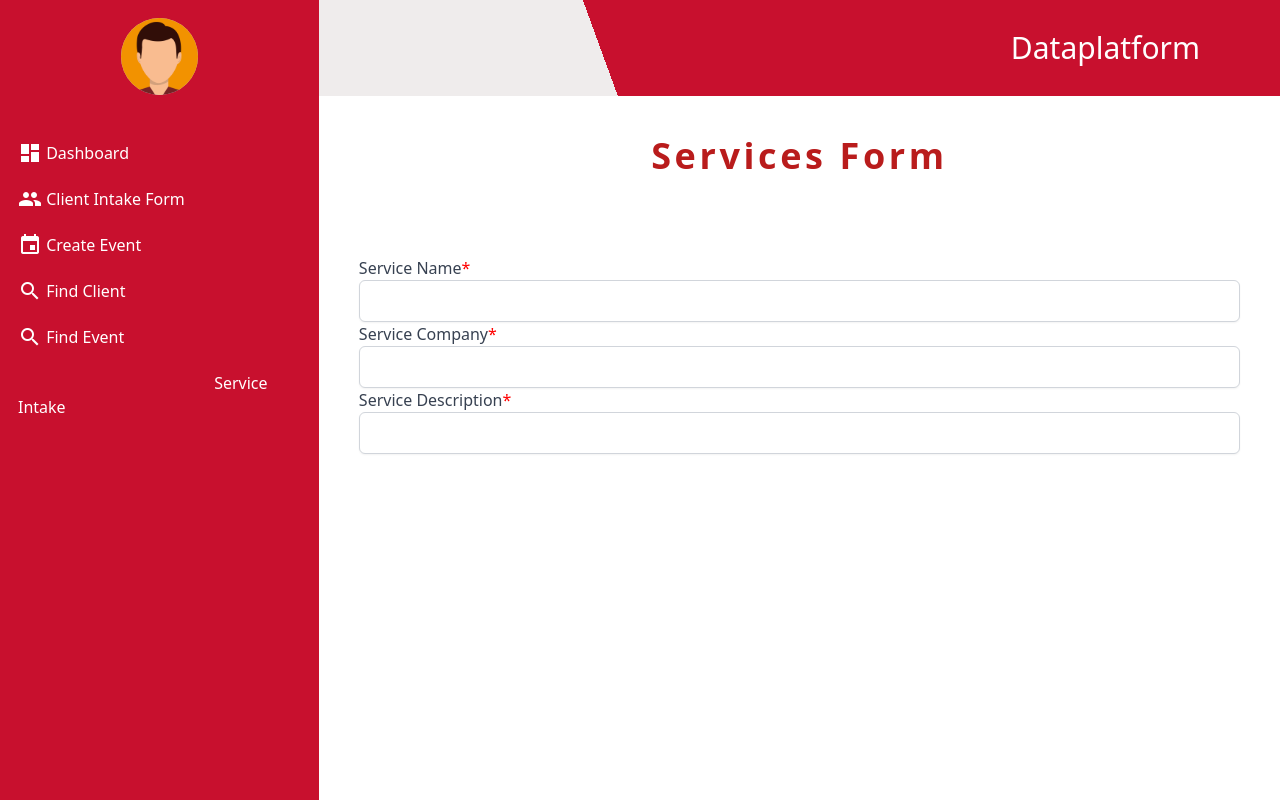
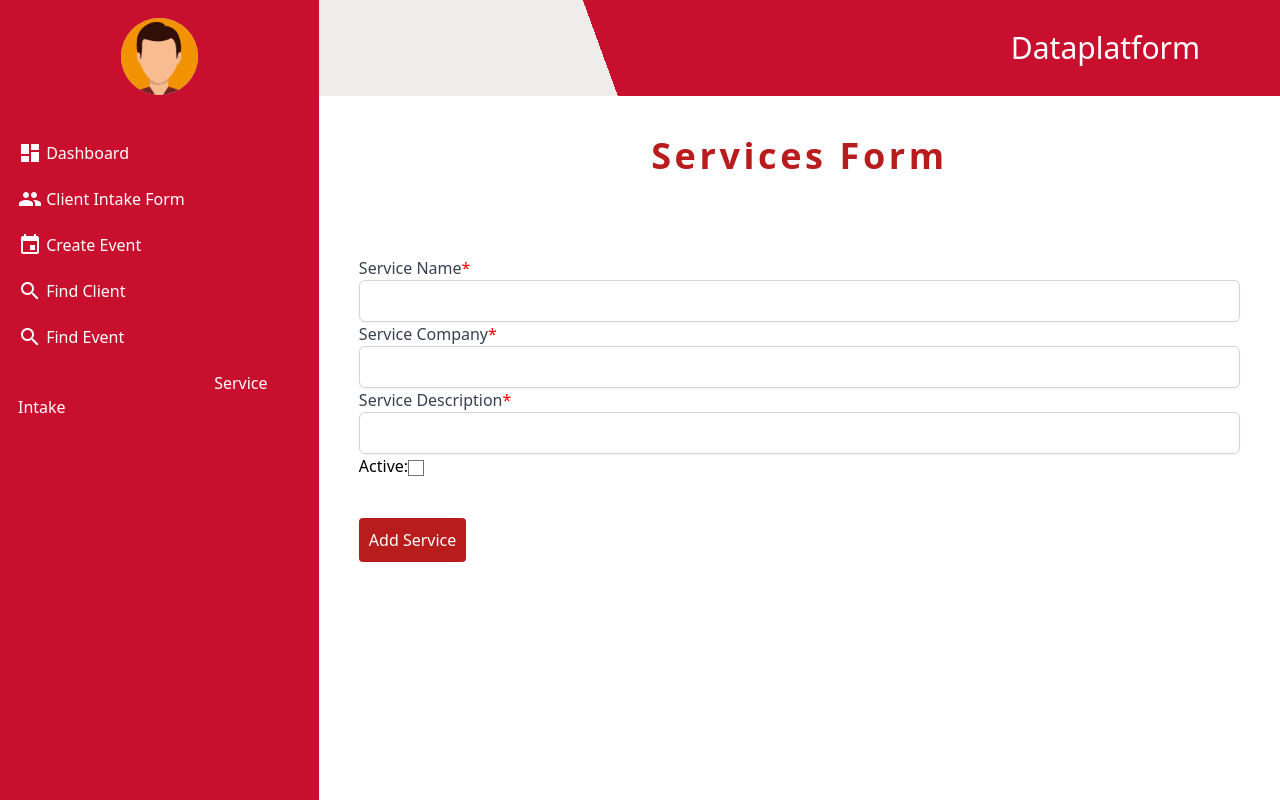
Before and after one commit to CIS-Spring-2023/project-cis_4339_project_14, a Vue app in the folder frontend/: page /serviceIntake in a window 1280 px wide. Built offline with nearby package versions, Linux system fonts and the light colour scheme; no server answers.

Commit message:
Done for service Intake Psuedo (needs styling)

```diff
--- a/frontend/src/components/serviceIntake.vue
+++ b/frontend/src/components/serviceIntake.vue
@@ -70,6 +70,16 @@ export default{
                     />
                     </label>
                 </div>
+                <div>
+                    <label for="statusOfService">Active:</label>
+                    <input type="checkbox" id="statusOfService" v-model="services.statusOfService" />
+                </div>
+                <!-- submit button -->
+                <div class="flex justify-between mt-10 mr-20">
+                    <button class="bg-red-700 text-white rounded" type="submit">
+                    Add Service
+                    </button>
+                </div>
             </form>
         </div>
     </main>
```
